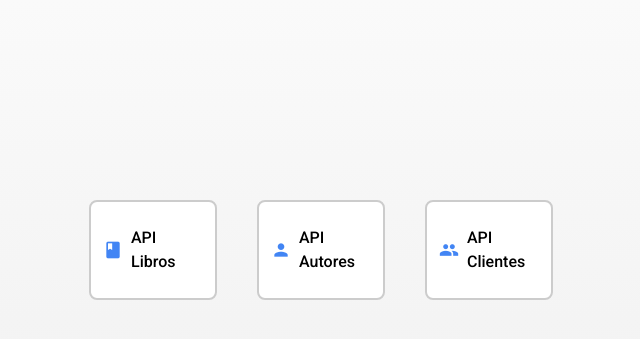
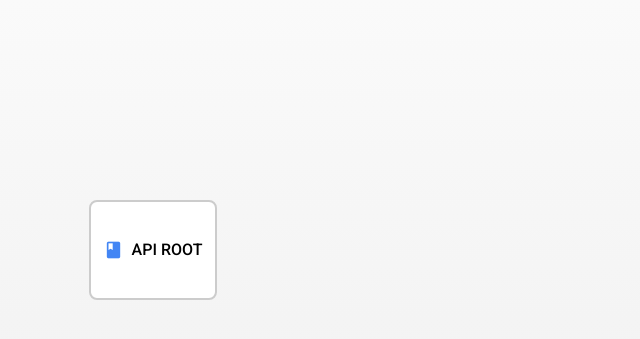
Before and after one commit to Anthhhony/eva3_proyecto_biblioteca, a Django app: page / in a window 1280 px wide. Shown: the part 268-607 px from the top of the page, without its empty margins (151-791 px from the left). Run offline with Django 3.2, Linux system fonts and the light colour scheme.

Commit message:
ultimos cambios de apiEva4App
Finalmente...

```diff
--- a/eva2Project/templates/templatesApp/menu.html
+++ b/eva2Project/templates/templatesApp/menu.html
@@ -72,19 +72,9 @@
                 </div>
             </a>
 
-            <div class="button btnApi" onclick="window.location.href='/apiEva4App/v1/libros/'">
+            <div class="button btnApi" onclick="window.location.href='/apiEva4App/v1/'">
                 <span class="material-icons">book</span>
-                    API Libros
-            </div>
-
-            <div class="button btnApi" onclick="window.location.href='/apiEva4App/v1/autores/'">
-                <span class="material-icons">person</span>
-                    API Autores
-            </div>
-
-            <div class="button btnApi" onclick="window.location.href='/apiEva4App/v1/clientes/'">
-                <span class="material-icons">group</span>
-                    API Clientes
+                    API ROOT
             </div>
         </div>
     </div>
```
Also changed, not shown: eva2Project/apiEva4App/serializers.py (+27 -1 lines).
